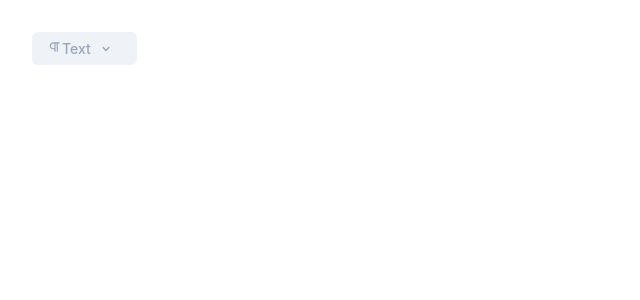
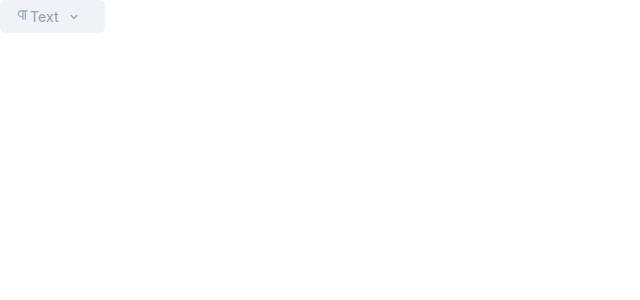
Before and after one commit to david-ponc/survey-app-old, a Next.js app: page / in a window 1280 px wide. Shown: the top 300 px of the page, without its empty margins (0-640 px from the left). Built offline with nearby package versions, Linux system fonts and the light colour scheme.

Commit message:
Fix: Remove temporal padding

```diff
--- a/src/styles/components/dropdown.js
+++ b/src/styles/components/dropdown.js
@@ -16,7 +16,6 @@ const layout = css`
 export const DetailsStyled = styled.details`
   ${layout};
   width: max-content;
-  margin: 2rem;
   background: var(--gray-400);
   color: var(--gray-200);
   position: relative;
```
